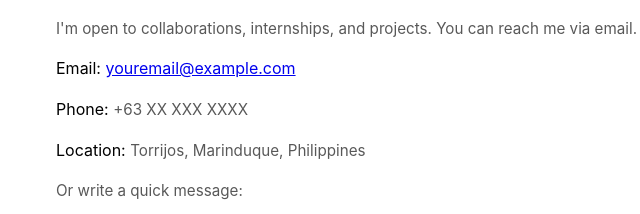
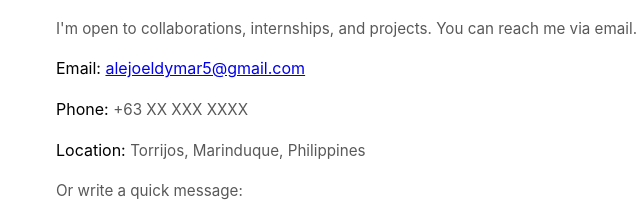
Before and after one commit to alejoeldymar05-boop/Eldymar-Zyrin-Alejo, a plain HTML site: page contact.html in a window 1280 px wide. Shown: the part 173-387 px from the top of the page, 104-744 px from the left. Drawn offline with Linux system fonts and the light colour scheme.

Commit message:
Update email address in contact.html

```diff
--- a/contact.html
+++ b/contact.html
@@ -29,7 +29,7 @@
 
       <div class="contact-info">
         <!-- Replace the email below with your real one -->
-        <p>Email: <a href="mailto:alejoeldymar5@gmail.com">youremail@example.com</a></p>
+        <p>Email: <a href="mailto:alejoeldymar5@gmail.com">alejoeldymar5@gmail.com</a></p>
         <p>Phone: <span class="muted">+63 XX XXX XXXX</span></p>
         <p>Location: <span class="muted">Torrijos, Marinduque, Philippines</span></p>
       </div>
```
